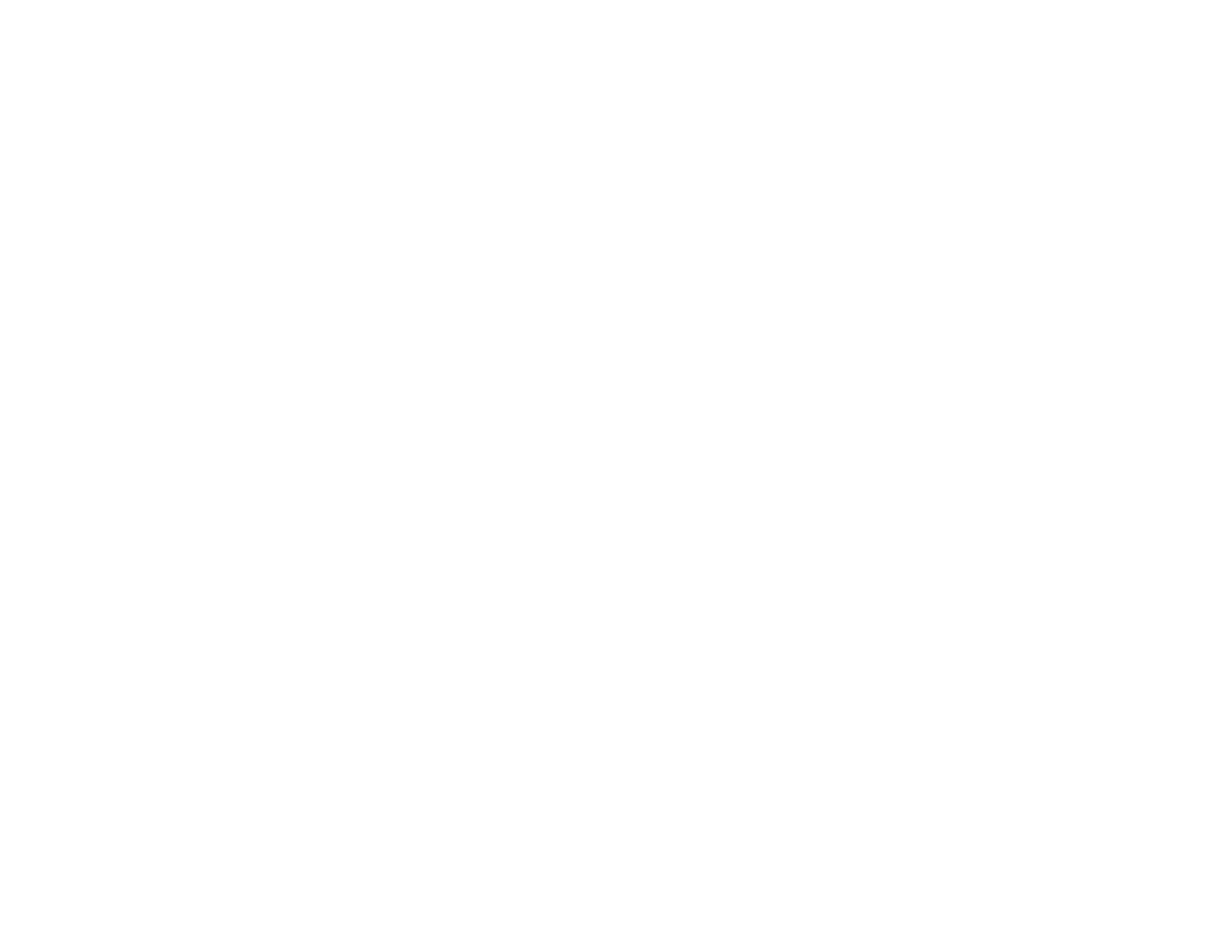
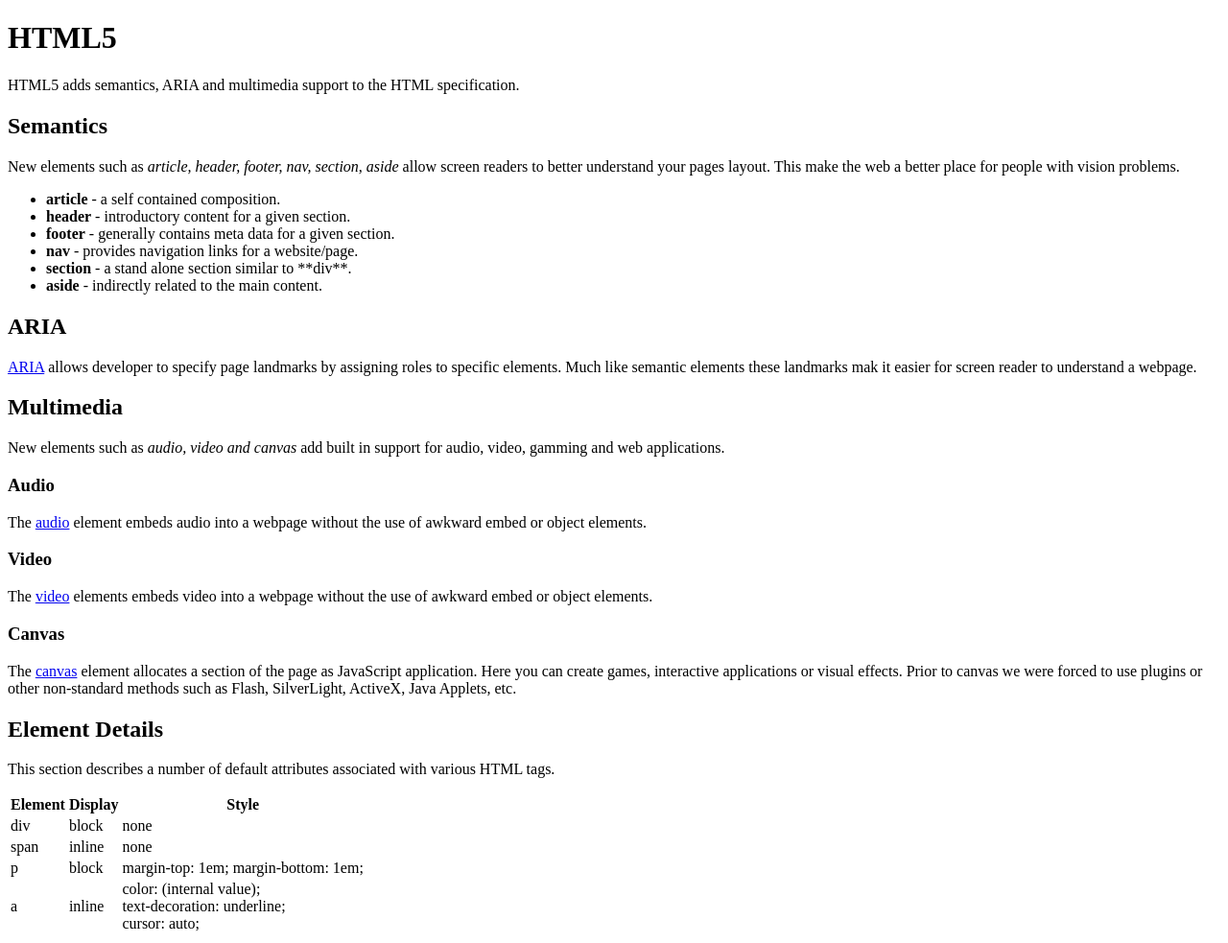
Before and after one commit to smach8999/mtbc, a plain HTML site: page html/basic.html in a window 1280 px wide. Shown: the whole page at 96% size. Before the commit the page ends 800 px from the top, so only its background shows below. Drawn offline with Linux system fonts and the light colour scheme.

Commit message:
Proof of concept version

```diff
--- a/html/basic.html
+++ b/html/basic.html
@@ -1,4 +1,3 @@
-<!DOCTYPE html>
 <!DOCTYPE html>
 <html>
     <head>
@@ -9,3 +8,74 @@
         <!-- layout and content goes here-->
     </body>
 </html>
+<h1>HTML5 </h1>
+<p>HTML5 adds semantics, ARIA and multimedia support to the HTML specification.</p>
+
+<h2>Semantics</h2>
+
+<p>New elements such as <em>article, header, footer, nav, section, aside</em> allow screen readers to better understand your pages layout. This make the web a better place for people with vision problems.</p>
+
+<ul>
+  <li><strong>article</strong> - a self contained composition.</li>
+  <li><strong>header</strong> - introductory content for a given section.</li>
+  <li><strong>footer</strong> - generally contains meta data for a given section. </li>
+  <li><strong>nav</strong> - provides navigation links for a website/page.</li>
+  <li><strong>section</strong> - a stand alone section similar to **div**.</li>
+  <li><strong>aside</strong> - indirectly related to the main content.</li>
+</ul>
+
+<h2>ARIA</h2>
+<p><a href="https://www.w3.org/TR/html-aria/">ARIA</a> allows developer to specify page landmarks by assigning roles to specific elements. Much like semantic elements these landmarks mak it easier for screen reader to understand a webpage.</p>
+
+<h2>Multimedia</h2>
+<p>New elements such as <em>audio, video and canvas</em> add built in support for audio, video, gamming and web applications.</p>
+
+<h3>Audio</h3>
+<p>The <a href="https://developer.mozilla.org/en-US/docs/Web/HTML/Element/audio">audio</a> element embeds audio into a webpage without the use of awkward embed or object elements.</p>
+
+<h3>Video</h3>
+<p>The <a href="https://developer.mozilla.org/en-US/docs/Web/HTML/Element/video">video</a> elements embeds video into a webpage without the use of awkward embed or object elements.</p>
+
+<h3>Canvas</h3>
+<p>The <a href="https://developer.mozilla.org/en-US/docs/Web/HTML/Element/canvas">canvas</a> element allocates a section of the page as JavaScript application. Here you can create games, interactive applications or visual effects. Prior to canvas we were forced to use plugins or other non-standard methods such as Flash, SilverLight, ActiveX, Java Applets, etc.</p>
+
+<h2>Element Details</h2>
+<p>This section describes a number of default attributes associated with various HTML tags.</p>
+<table>
+  <thead>
+    <tr>
+      <th>Element</th>
+      <th>Display</th>
+      <th>Style</th>
+    </tr>
+  </thead>
+  <tbody>
+    <tr>
+      <td>div</td>
+      <td>block</td>
+      <td>none</td>
+    </tr>
+    <tr>
+      <td>span</td>
+      <td>inline</td>
+      <td>none</td>
+    </tr>
+    <tr>
+      <td>p</td>
+      <td>block</td>
+      <td>
+        margin-top: 1em;
+        margin-bottom: 1em;
+      </td>
+    </tr>
+    <tr>
+      <td>a</td>
+      <td>inline</td>
+      <td>
+        color: (internal value);<br>
+        text-decoration: underline;<br>
+        cursor: auto;<br>
+      </td>
+    </tr>
+  </tbody>
+</table>
```
Also changed, not shown: Index.html (added, +80 -0 lines), html/Thanks.html (added, +12 -0 lines), html/contact.html (+10 -1 lines), html/index.html (+16 -0 lines), html/resume.html (+49 -1 lines).
